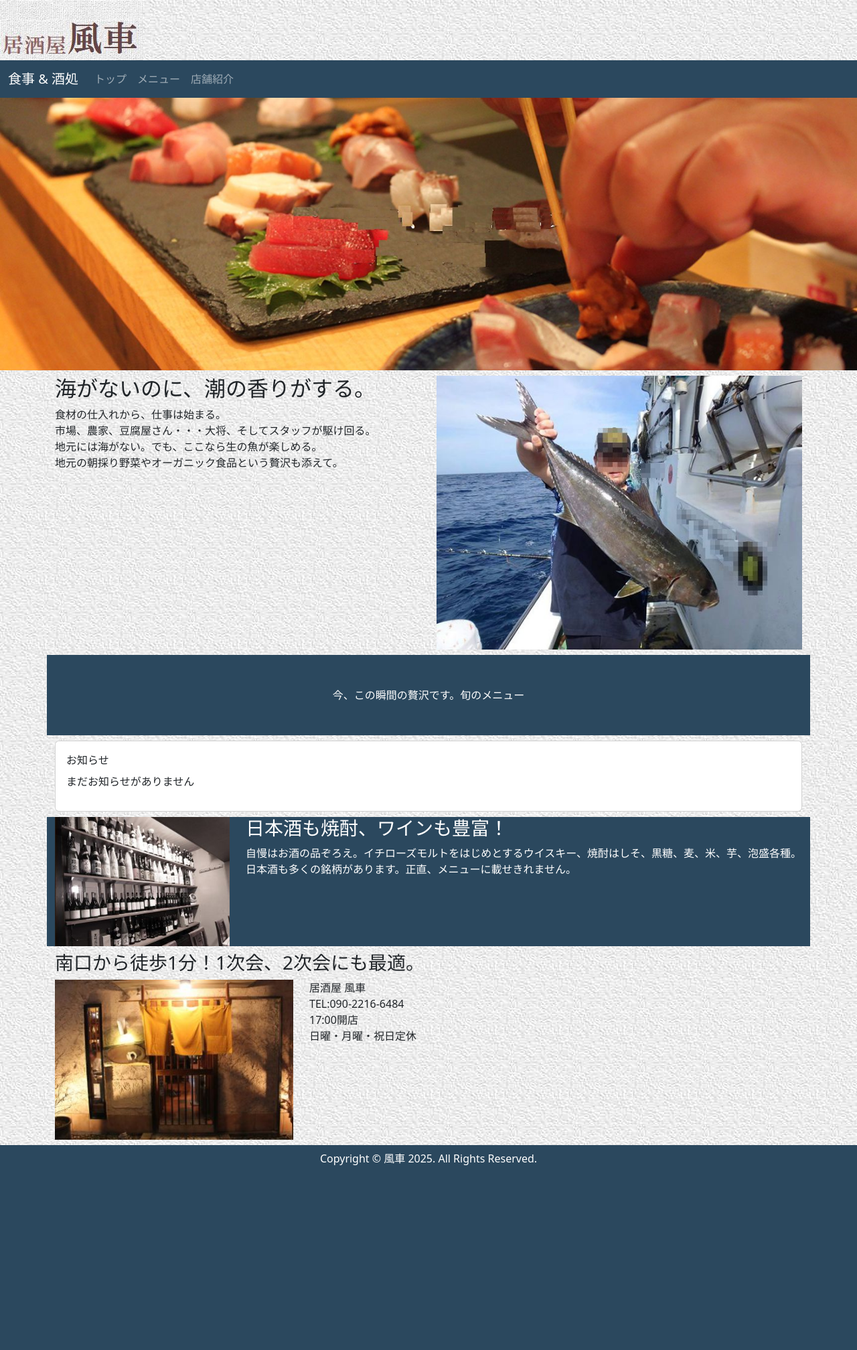
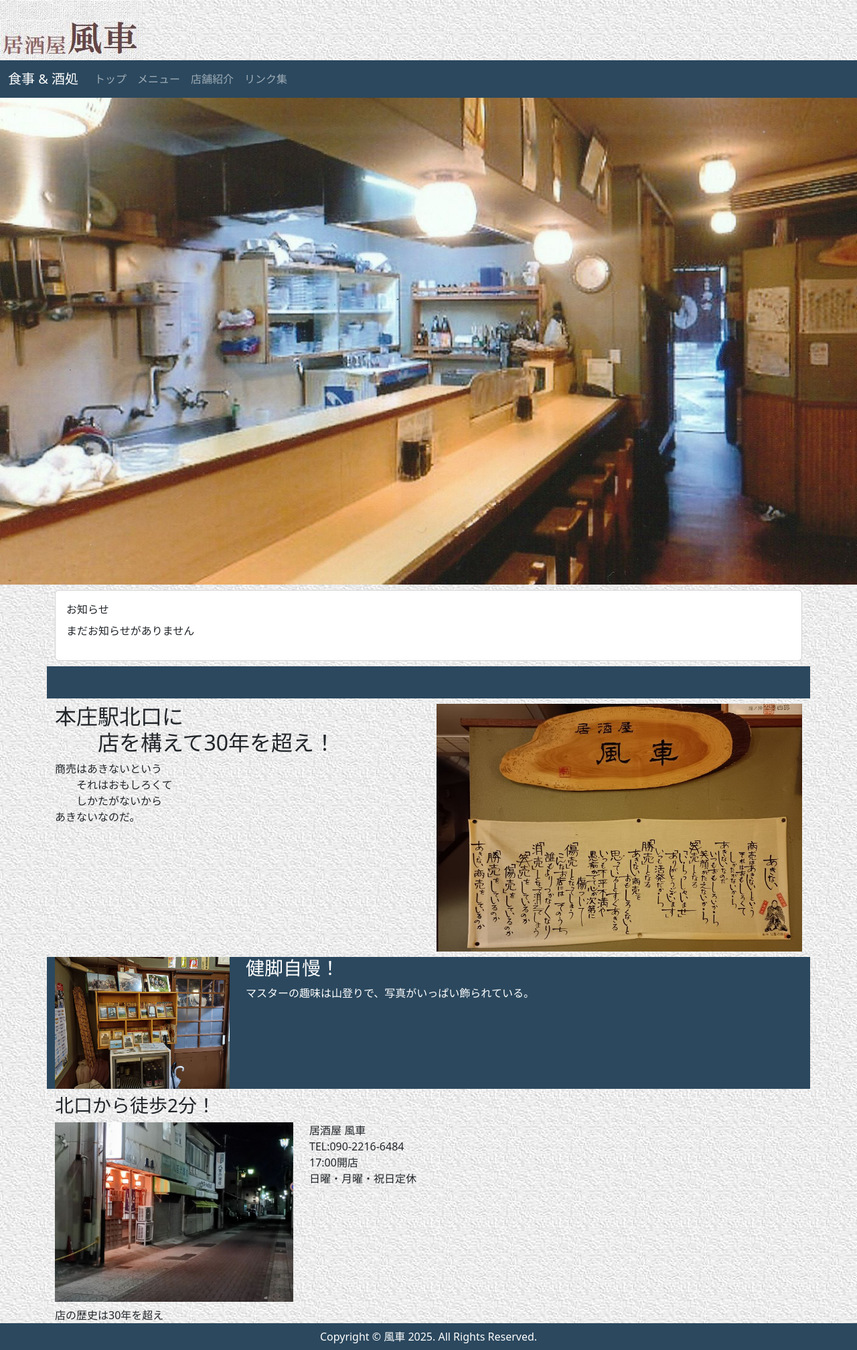
Before and after one commit to kfbk/kaza12, a Django app: page / in a window 1280 px wide. Shown: the whole page at 67% size. Before the commit the page ends 1740 px from the top, so only its background shows below. Run offline with Django 5.2, Linux system fonts and the light colour scheme; data that the repository does not hold is empty; some libraries are stand-ins or nearby versions.

Commit message:
2nd commit

```diff
--- a/app/templates/app/base.html
+++ b/app/templates/app/base.html
@@ -51,6 +51,9 @@
             <li class="nav-item">
               <a class="nav-link" href="{% url 'shop' %}">店舗紹介</a>
             </li>
+            <li class="nav-item">
+              <a class="nav-link" href="{% url 'video' %}">リンク集</a>
+            </li>
             <!-- <li class="nav-item dropdown">
               <a class="nav-link dropdown-toggle" href="#" role="button" data-bs-toggle="dropdown" aria-expanded="false">
                 Dropdown
--- a/app/templates/app/index.html
+++ b/app/templates/app/index.html
@@ -1,24 +1,6 @@
 {% extends "app/base.html" %} {% block content %}
 {% load static %}
 
-<div class="row my-2">
-  <div class="col-md-6">
-    <h2>海がないのに、潮の香りがする。</h2>
-    <div>食材の仕入れから、仕事は始まる。<br >
-    市場、農家、⾖腐屋さん・・・大将、そしてスタッフが駆け回る。<br >
-    地元には海がない。でも、ここなら生の魚が楽しめる。<br >
-    地元の朝採り野菜やオーガニック食品という贅沢も添えて。
-    </div>
-  </div>
-  <div class="col-md-6 resizeimage">
-    <img src="{% static 'img/indexphoto1.jpg' %}">
-  </div>
-</div>
-<div class="row mb-2">
-  <div class="col-12 my-background text-center text-white py-5">
-    今、この瞬間の贅沢です。旬のメニュー
-  </div>
-</div>
 <div class="row my-2">
   <div class="col-12">
     <div class="card">
@@ -27,7 +9,7 @@
           お知らせ
         </div>
         {% for post in post_data %}
-            <div class="card-text px-2 py-3">
+            <div class="card-text px-2">
                 {{ post.created_at|date:"Y-m-d" }}：{{ post.title }}
             </div>
         {% empty %}
@@ -37,16 +19,33 @@
     </div>
   </div>
 </div>
+<div class="row mb-2">
+  <div class="col-12 my-background text-center text-white py-4">
+  </div>
+</div>
+<div class="row my-2">
+  <div class="col-md-6">
+    <h2>本庄駅北口に<br >　　店を構えて30年を超え！</h2>
+    <div>商売はあきないという<br >
+    　　それはおもしろくて<br >
+    　　しかたがないから<br >
+    あきないなのだ。
+    </div>
+  </div>
+  <div class="col-md-6 resizeimage">
+    <img src="{% static 'img/akinai.jpg' %}">
+  </div>
+</div>
 <div class="row mb-2 my-background text-white">
   <!-- <div class="col-12">
     <div class="row"> -->
       <div class="col-md-3 resizeimage">
-        <img src="{% static 'img/indexphoto2.jpg' %}">
+        <img src="{% static 'img/syasin.jpg' %}">
       </div>
       <div class="col-md-9">
-        <h3>日本酒も焼酎、ワインも豊富！</h3>
+        <h3>健脚自慢！</h3>
         <div>
-          自慢はお酒の品ぞろえ。イチローズモルトをはじめとするウイスキー、焼酎はしそ、黒糖、麦、米、芋、泡盛各種。日本酒も多くの銘柄があります。正直、メニューに載せきれません。
+          マスターの趣味は山登りで、写真がいっぱい飾られている。
         </div>
       </div>
     <!-- </div>
@@ -54,10 +53,10 @@
 </div>
 <div class="row mb-2">
   <div class="col-12">
-    <h3>南口から徒歩1分！1次会、2次会にも最適。</h3>
+    <h3>北口から徒歩2分！</h3>
     <div class="row">
       <div class="col-md-4 resizeimage">
-          <img src="{% static 'img/indexphoto3.jpg' %}">
+          <img src="{% static 'img/iriguti.jpg' %}">
       </div>
       <div class="col-md-8">
         居酒屋 風車<br >
@@ -68,5 +67,5 @@
     </div>
   </div>
 </div>
-
+店の歴史は30年を超え
 {% endblock %}
--- a/app/urls.py
+++ b/app/urls.py
@@ -5,4 +5,5 @@ urlpatterns = [
     path('', views.IndexView.as_view(), name='index'),
     path('cooking/', views.CookingView.as_view(), name='cooking'),
     path('shop/', views.ShopView.as_view(), name='shop'),
+    path('video/', views.VideoView.as_view(), name='video'),
 ]
--- a/app/views.py
+++ b/app/views.py
@@ -11,7 +11,8 @@ class IndexView(View):
     ordering = '-id'
     context_object_name = 'posts'   # HTMLに渡す
     def get(self, request, *args, **kwargs):
-        post_data = Post.objects.all()
+        # post_data = Post.objects.all()
+        post_data = Post.objects.order_by('-id')[:5]
         return render(request, 'app/index.html', {
             'post_data': post_data,
         })
@@ -26,3 +27,6 @@ class CookingView(View):
 
 class ShopView(TemplateView):
     template_name = "app/shop.html"
+
+class VideoView(TemplateView):
+    template_name = "app/video.html"
```
Also changed, not shown: app/templates/app/video.html (added, +18 -0 lines), static/img/akinai.jpg (added), static/img/iriguti.jpg (added), static/img/sanma.jpg (added), static/img/syasin.jpg (added), static/img/top.jpg, static/img/yamanokai.JPG (added).
